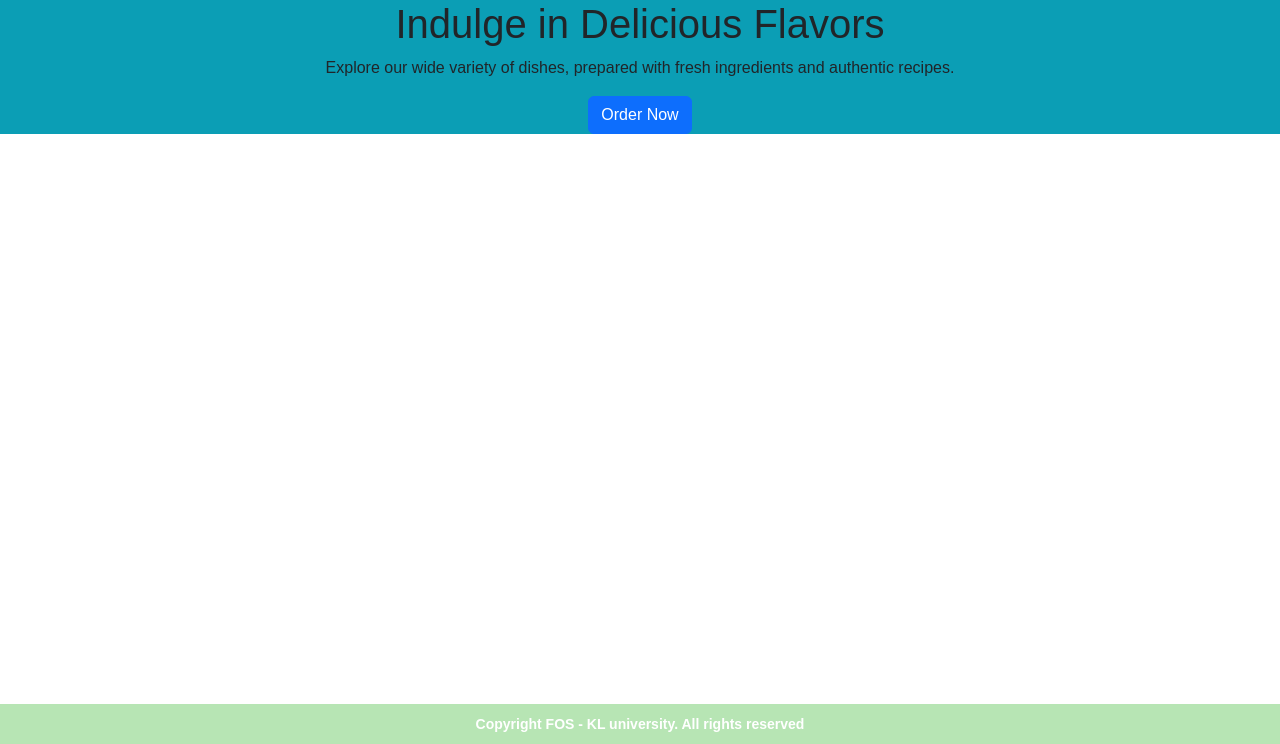
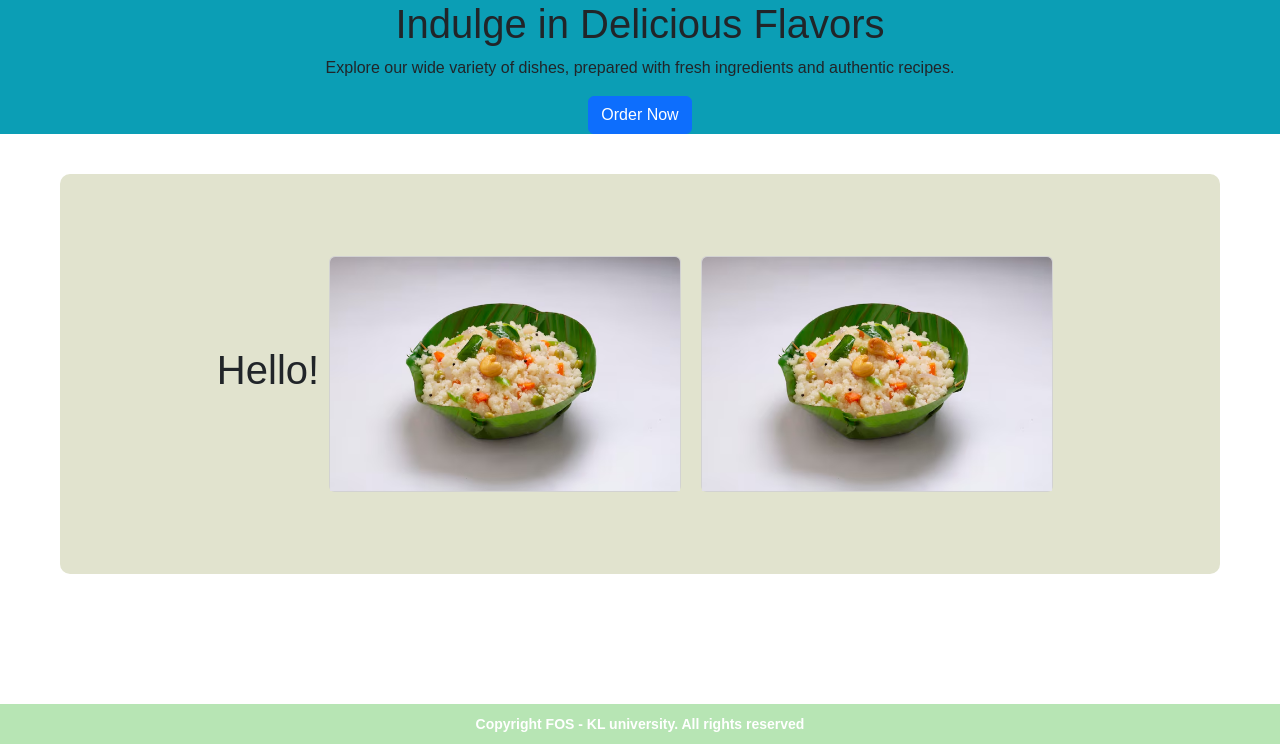
Before and after one commit to nshanku8/Food-Ordering, a Django app: page / in a window 1280 px wide. Shown: the part 56-800 px from the top of the page. Run offline with Django 5.2, Linux system fonts and the light colour scheme.

Commit message:
third commit

```diff
--- a/templates/navbar/projectnavbar.html
+++ b/templates/navbar/projectnavbar.html
@@ -67,14 +67,14 @@
           </li>
       </ul>-->
 <ul class="navbar-nav ms-auto">
-    <li>
-        {% if user.is_authenticated %}
-        <li class="nav-item">
-    <span class="nav-link">Welcome, {{user.username}}</span>
+  <li>
+    {% if user.is_authenticated %}
+    <li class="nav-item">
+      <span class="nav-link"><button type="button" class="btn btn-light">Welcome, {{ user.username }}</button></span>
     </li>
-    <li class="nav-item">
-        <a class="btn btn-danger" style="margin-right: 5px; margin-left: 5px;" href="{% url 'logout' %}">logout</a>
-    </li>
+      <li class="nav-item">
+        <a href="{% url 'logout' %}"><span class="nav-link"><button type="button" class="btn btn-danger">Logout</button></span></a>
+      </li>
     {% else %}
      <li class="nav-item" >
         <a class="btn btn-primary" style="margin-right: 5px; margin-left: 5px;" href="{% url 'signup' %}">Register</a>
--- a/templates/projecthomepage.html
+++ b/templates/projecthomepage.html
@@ -27,6 +27,23 @@
       text-align: center; /* Center text within the section */
       background: #0b9eb5;
     }
+    .second-con{
+      border-radius: 10px;
+      background-color: rgb(225, 227, 206);
+      margin: 40px;
+      margin-left: 60px;
+      margin-right: 60px;
+      padding: 20px;
+      text-align: center;
+      display: flex;
+      justify-content: center;
+      align-items: center;
+      min-height: 50vh;
+      min-width: 50vh;
+    }
+    .card{
+      margin: 10px;
+    }
   </style>
 <div class="hero-section">
   <h1>Indulge in Delicious Flavors</h1>
@@ -35,6 +52,18 @@
   <p>Explore our wide variety of dishes, prepared with fresh ingredients and authentic recipes.</p>
   <a href="#" class="btn btn-primary">Order Now</a>
 </div>
+<div class="second-con">
+  <h1>Hello!</h1>
+  <div class="card" style="width: 22rem;">
+    <img src="{% static 'images/upma.jpg' %}" class="card-img-top" alt="KLU">
+  </div>
+  <div class="card" style="width: 22rem;">
+    <img src="{% static 'images/upma.jpg' %}" class="card-img-top" alt="KLU">
+    </div>
+  </div>
+</div>
+
+
 {% endblock %}
 </body>
 </html>
```
